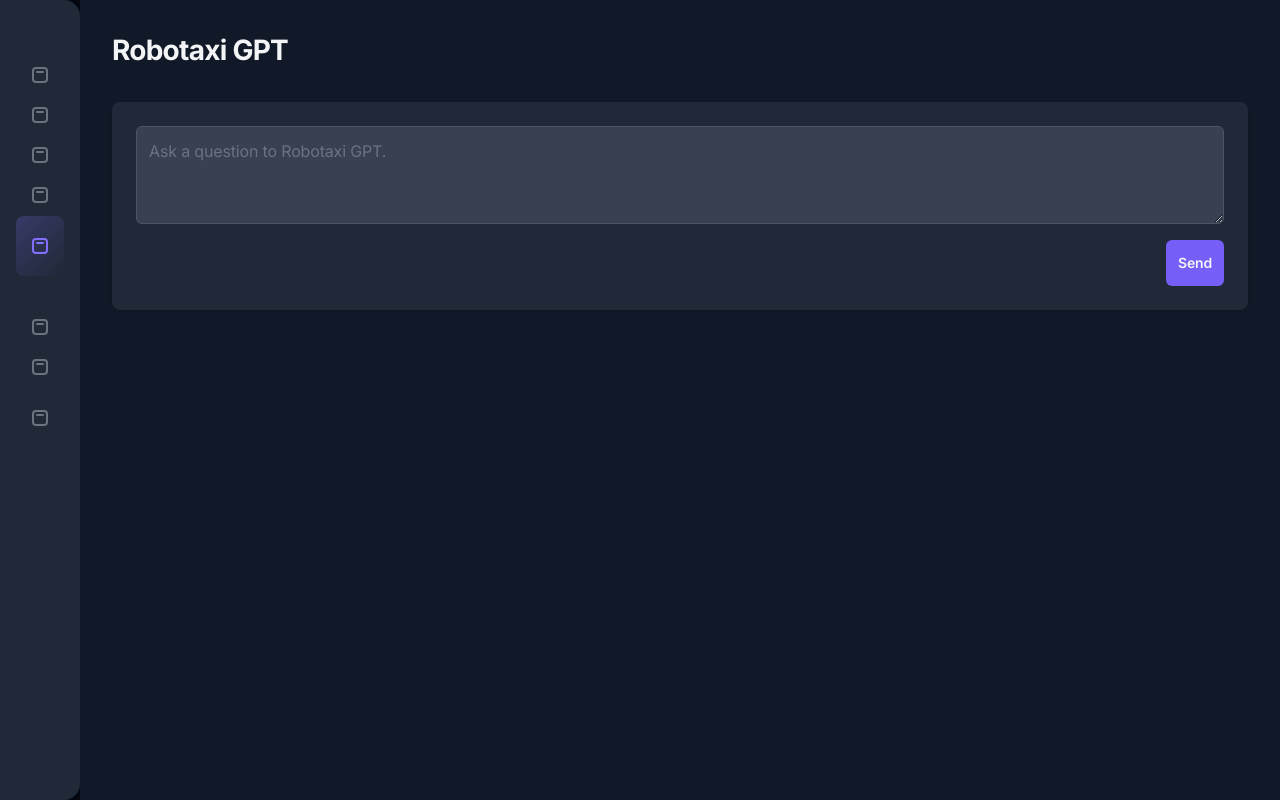
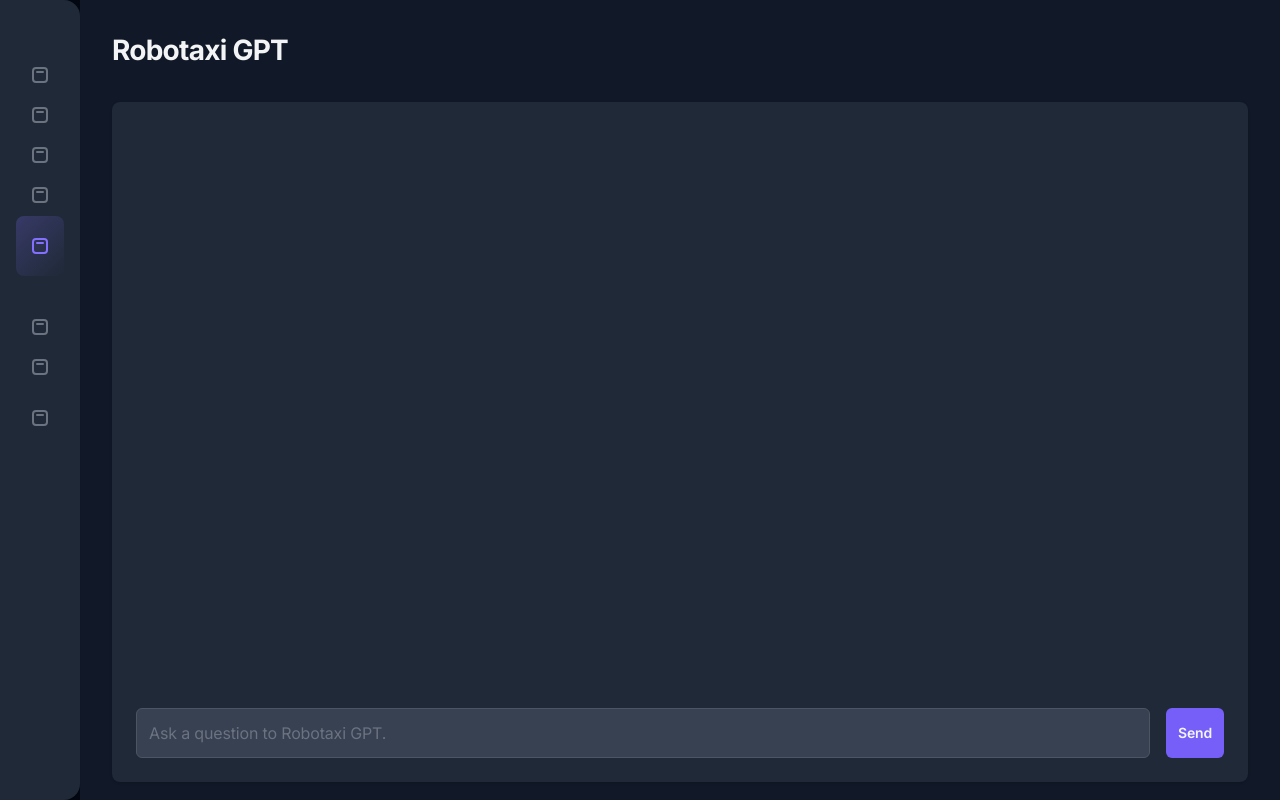
Before and after one commit to Jingwu-01/Robotaxi-frontend, a Next.js app: page /gpt in a window 1280 px wide. Built offline with nearby package versions, Linux system fonts and the light colour scheme.

Commit message:
gpt interface redesgined

```diff
--- a/app/(dashboard)/gpt/page.tsx
+++ b/app/(dashboard)/gpt/page.tsx
@@ -1,9 +1,14 @@
 "use client";
 import React, { useState, ChangeEvent, FormEvent } from "react";
 
+type Message = {
+  role: "user" | "assistant";
+  content: string;
+};
+
 export default function GPT() {
   const [message, setMessage] = useState<string>("");
-  const [response, setResponse] = useState<string>("");
+  const [messages, setMessages] = useState<Message[]>([]);
   const [isLoading, setIsLoading] = useState<boolean>(false);
   const [error, setError] = useState<string | null>(null);
 
@@ -17,9 +22,17 @@ export default function GPT() {
     event.preventDefault();
     if (message.trim() === "") return;
 
+    // Add user's message to messages array
+    setMessages((prevMessages) => [
+      ...prevMessages,
+      { role: "user", content: message },
+    ]);
+
+    // Clear the message input
+    setMessage("");
+
     setIsLoading(true);
     setError(null);
-    setResponse("");
 
     try {
       const res: Response = await fetch("http://localhost:5001/", {
@@ -35,12 +48,26 @@ export default function GPT() {
       }
 
       const data: { message: string } = await res.json();
-      setResponse(data.message);
+
+      // Add assistant's response to messages array
+      setMessages((prevMessages) => [
+        ...prevMessages,
+        { role: "assistant", content: data.message },
+      ]);
     } catch (err: unknown) {
       if (err instanceof Error) {
         setError(err.message);
+        // Optionally, add error message to messages array
+        setMessages((prevMessages) => [
+          ...prevMessages,
+          { role: "assistant", content: `Error: ${err.message}` },
+        ]);
       } else {
         setError("An unexpected error occurred.");
+        setMessages((prevMessages) => [
+          ...prevMessages,
+          { role: "assistant", content: "An unexpected error occurred." },
+        ]);
       }
     } finally {
       setIsLoading(false);
@@ -48,46 +75,55 @@ export default function GPT() {
   };
 
   return (
-    <div className="px-8 py-8 w-full max-w-[96rem] mx-auto">
+    <div className="px-8 py-8 w-full mx-auto">
       <div className="mb-8">
-          <h1 className="text-3xl text-gray-100 font-bold">
-            Robotaxi GPT
-          </h1>
+        <h1 className="text-3xl text-gray-100 font-bold">Robotaxi GPT</h1>
       </div>
 
-      <div className="grid grid-cols-12 gap-6">
-          <div className="bg-gray-800 shadow rounded-lg p-6 col-span-12">
-            <form onSubmit={handleSubmit} className="flex flex-col">
+      <div className="bg-gray-800 shadow rounded-lg p-6 flex flex-col h-[85vh]">
+        <div className="flex-1 overflow-y-auto mb-4">
+          <div className="flex flex-col space-y-4">
+            {messages.map((msg, index) => (
+              <div
+                key={index}
+                className={`flex text-sm ${
+                  msg.role === "user" ? "justify-end" : "justify-start"
+                }`}
+              >
+                <div
+                  className={`rounded-lg p-3 max-w-xs md:max-w-md text-sm ${
+                    msg.role === "user"
+                      ? "bg-violet-600 text-white"
+                      : "bg-gray-700 text-gray-100"
+                  }`}
+                >
+                  {msg.content}
+                </div>
+              </div>
+            ))}
+          </div>
+        </div>
+
+        <form onSubmit={handleSubmit} className="flex">
           <textarea
             id="chatbox"
             name="chatbox"
             placeholder="Ask a question to Robotaxi GPT."
             value={message}
             onChange={handleChange}
-                className="p-3 border border-gray-600 rounded-md mb-4 focus:outline-none focus:ring-2 focus:ring-blue-500 bg-gray-700 text-white"
+            className="flex-1 p-3 border border-gray-600 rounded-md focus:outline-none focus:ring-2 focus:ring-violet-500 bg-gray-700 text-white resize-none"
             required
-                rows={3}
+            rows={1}
           />
-              <div className="flex justify-end">
           <button
             type="submit"
-                  className="bg-violet-600 text-gray-100 p-3 rounded-md hover:bg-violet-700 transition text-sm font-semibold"
+            className="ml-4 bg-violet-600 text-gray-100 p-3 rounded-md hover:bg-violet-700 transition text-sm font-semibold"
             disabled={isLoading}
           >
             {isLoading ? "Sending..." : "Send"}
           </button>
-              </div>
         </form>
-
-            <div>
-              {error && <div className="text-red-500">{error}</div>}
-              {response && (
-                <div className="p-4 text-gray-100 rounded-md">
-                  {response}
-                </div>
-              )}
-            </div>
-          </div>
+        {error && <div className="text-red-500 mt-2">{error}</div>}
       </div>
     </div>
   );
--- a/app/(dashboard)/layout.tsx
+++ b/app/(dashboard)/layout.tsx
@@ -24,6 +24,5 @@ export default function DefaultLayout({
       </AppProvider>
       </Theme>
     </div>
-
   )
 }
```
Lines whose indentation alone changed are shown as unchanged.
